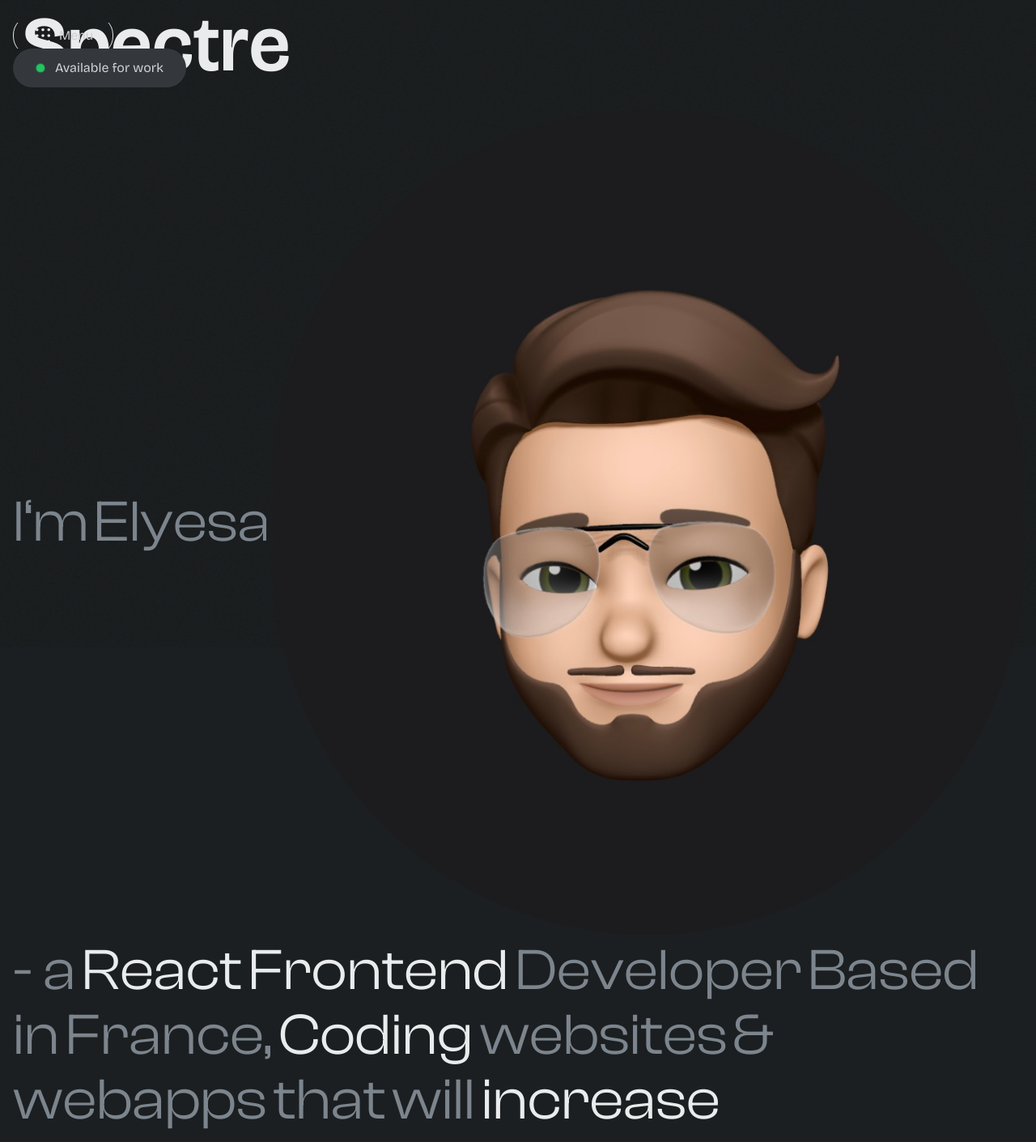
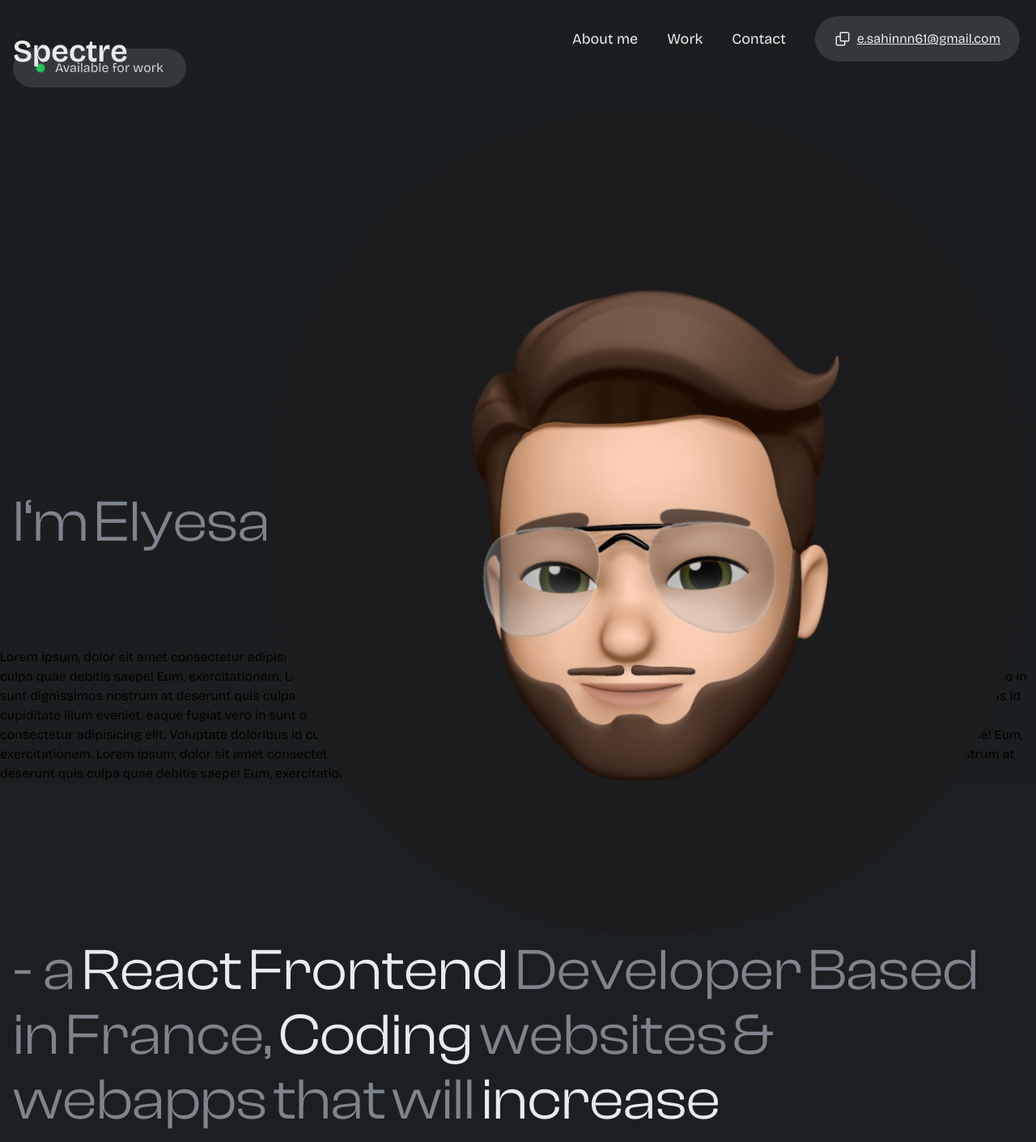
Before and after one commit to Spectrenard/Portfolio, a Next.js app: page / in a window 1280 px wide. Shown: the top 1411 px of the page at 81% size. Built offline with nearby package versions, Linux system fonts and the light colour scheme; what tailwindcss-animatecss would draw is missing.

Commit message:
Anim Title

```diff
--- a/app/layout.jsx
+++ b/app/layout.jsx
@@ -25,7 +25,7 @@ export const metadata = {
 export default function RootLayout({ children }) {
   return (
     <html lang="en" className={` ${brico.className} ${clash.variable}`}>
-      <body>{children}</body>
+      <body scroll-behavior="smooth">{children}</body>
     </html>
   );
 }
--- a/app/page.jsx
+++ b/app/page.jsx
@@ -1,5 +1,27 @@
 import Header from "@/components/header";
 
 export default function Home() {
-  return <Header />;
+  return (
+    <div>
+      <Header />
+      <p>
+        Lorem ipsum, dolor sit amet consectetur adipisicing elit. Voluptate
+        doloribus id cupiditate illum eveniet, eaque fugiat vero in sunt
+        dignissimos nostrum at deserunt quis culpa quae debitis saepe! Eum,
+        exercitationem. Lorem ipsum, dolor sit amet consectetur adipisicing
+        elit. Voluptate doloribus id cupiditate illum eveniet, eaque fugiat vero
+        in sunt dignissimos nostrum at deserunt quis culpa quae debitis saepe!
+        Eum, exercitationem. Lorem ipsum, dolor sit amet consectetur adipisicing
+        elit. Voluptate doloribus id cupiditate illum eveniet, eaque fugiat vero
+        in sunt dignissimos nostrum at deserunt quis culpa quae debitis saepe!
+        Eum, exercitationem. Lorem ipsum, dolor sit amet consectetur adipisicing
+        elit. Voluptate doloribus id cupiditate illum eveniet, eaque fugiat vero
+        in sunt dignissimos nostrum at deserunt quis culpa quae debitis saepe!
+        Eum, exercitationem. Lorem ipsum, dolor sit amet consectetur adipisicing
+        elit. Voluptate doloribus id cupiditate illum eveniet, eaque fugiat vero
+        in sunt dignissimos nostrum at deserunt quis culpa quae debitis saepe!
+        Eum, exercitationem.
+      </p>
+    </div>
+  );
 }
--- a/components/header.jsx
+++ b/components/header.jsx
@@ -1,21 +1,45 @@
 "use client";
 
-import React, { useState } from "react";
+import React, { useState, useEffect } from "react";
 import Image from "next/image";
 import Link from "next/link";
 
 function Header() {
   const [sidebarOpen, setSidebarOpen] = useState(false);
+  const [scrollTop, setScrollTop] = useState(0);
+  const [classes, setClasses] = useState(""); // ajout d'un état pour les classes
+
+  useEffect(() => {
+    const handleScroll = () => {
+      setScrollTop(window.scrollY);
+    };
+    window.addEventListener("scroll", handleScroll);
+    return () => {
+      window.removeEventListener("scroll", handleScroll);
+    };
+  }, []);
+
+  useEffect(() => {
+    if (scrollTop === 0) {
+      setClasses(
+        "lg:w-full lg:text-[25vw] lg:top-1/4 transition-all duration-500"
+      );
+    } else {
+      setClasses("transition-all duration-500"); // suppression de la classe w-full lorsque scrollTop est différent de 0
+    }
+  }, [scrollTop]);
 
   const toggleSidebar = () => {
     setSidebarOpen(!sidebarOpen);
   };
 
   return (
-    <section className="flex flex-col justify-between h-screen px-4 py-2">
-      <nav className="flex mt-5 justify-between items-center overflow-hidden py-4">
-        <div className="text-titleWhite font-semibold text-5xl md:text-8xl h-12 flex place-items-center lg:fixed  top-8 left-7 animate-appears opacity-0 ">
-          <div className="overflow-hidden animate-appearsTitle1 opacity-0">
+    <section className="flex flex-col h-screen px-4 py-2">
+      <nav className="flex mt-5 justify-between items-centers py-4 ">
+        <div
+          className={`fixed z-50 text-titleWhite font-semibold text-[10vw] h-12 flex place-items-center animate-appears opacity-0 lg:mt-5 lg:fixed lg:top-5 lg:text-[3vw] ${classes}`}
+        >
+          <div className="overflow-hidden animate-appearsTitle1 opacity-0 flex">
             <span className="flex animate-fadeInTitle1  transform-none rotate-0 scale-100 opacity-100">
               S
             </span>
@@ -51,10 +75,39 @@ function Header() {
             </span>
           </div>
         </div>
+        {/* ****************NAV LINKS************* */}
+        <div className="flex items-center fixed right-5 top-5 max-md:hidden ">
+          <ul className="flex gap-9 overflow-visible items-center">
+            <li className=" text-lg text-titleWhite">
+              <Link href="/about-me">About me</Link>
+            </li>
+            <li className=" text-lg text-titleWhite">
+              <Link href="/my-works">Work</Link>
+            </li>
+            <li className=" text-lg text-titleWhite">
+              <Link href="/contact">Contact</Link>
+            </li>
+            <li>
+              <div className="flex py-4 px-6 bg-radiusBgGray text-titleWhite rounded-full gap-2 underline relative">
+                <span className="hidden text-black bg-gray-300 rounded-sm text-md absolute decoration-none">
+                  Mail has been copied !
+                </span>
+                <Image
+                  className="rounded-full md:h-38 w-full cover bg-no-repeat"
+                  src={"/copy.svg"}
+                  alt="copiedicon"
+                  height={18}
+                  width={18}
+                />
+                e.sahinnn61@gmail.com
+              </div>
+            </li>
+          </ul>
+        </div>
 
         <button
           onClick={toggleSidebar}
-          className="text-textWhite border-solid border rounded-3xl px-6 py-3 flex items-center gap-2 cursor-pointer animate-appearsAzra opacity-0"
+          className="fixed right-5 z-50 text-textWhite border-solid border rounded-3xl px-6 py-3 flex items-center gap-2 cursor-pointer animate-appearsAzra opacity-0 md:hidden"
         >
           <Image
             src={"/menu-open.svg"}
@@ -69,7 +122,7 @@ function Header() {
         <div
           className={`${
             sidebarOpen ? "translate-x-0" : "translate-x-full"
-          } fixed inset-0 bg-backgroundColor flex flex-col justify-between py-8 px-7 lg:hidden transition-transform ease-in-out duration-200 z-10`}
+          } fixed inset-0 bg-backgroundColor flex flex-col justify-between py-8 px-7 transition-transform ease-in-out duration-200 z-10 lg:hidden `}
         >
           <button
             className="bg-none border-none flex justify-end cursor-pointer"
```
